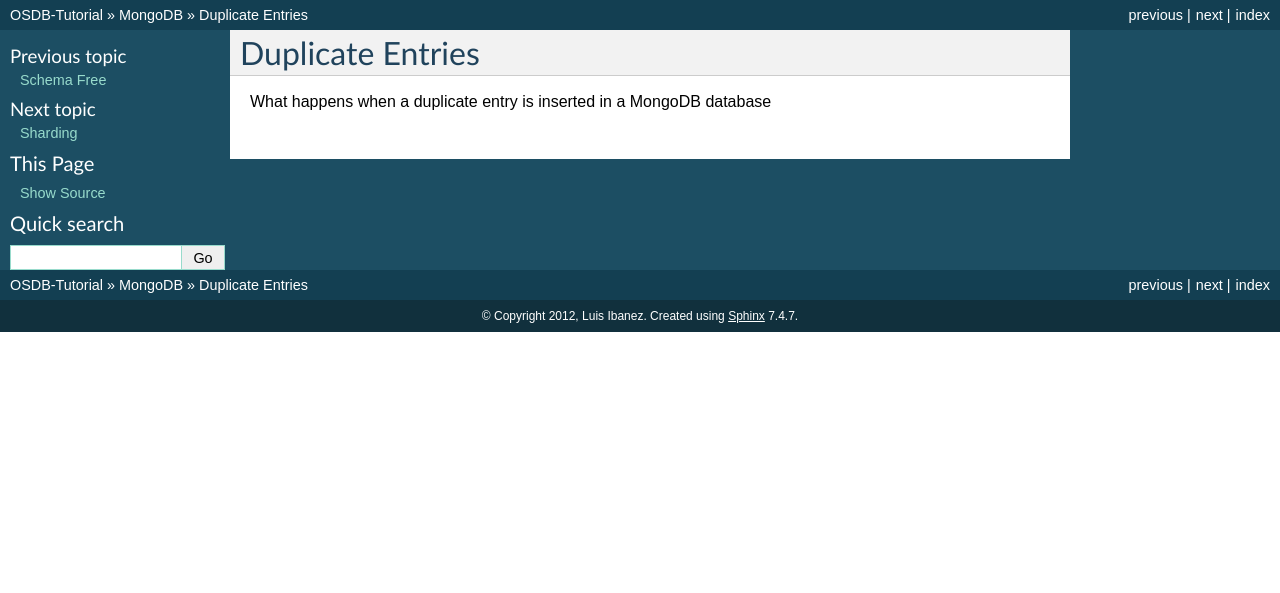
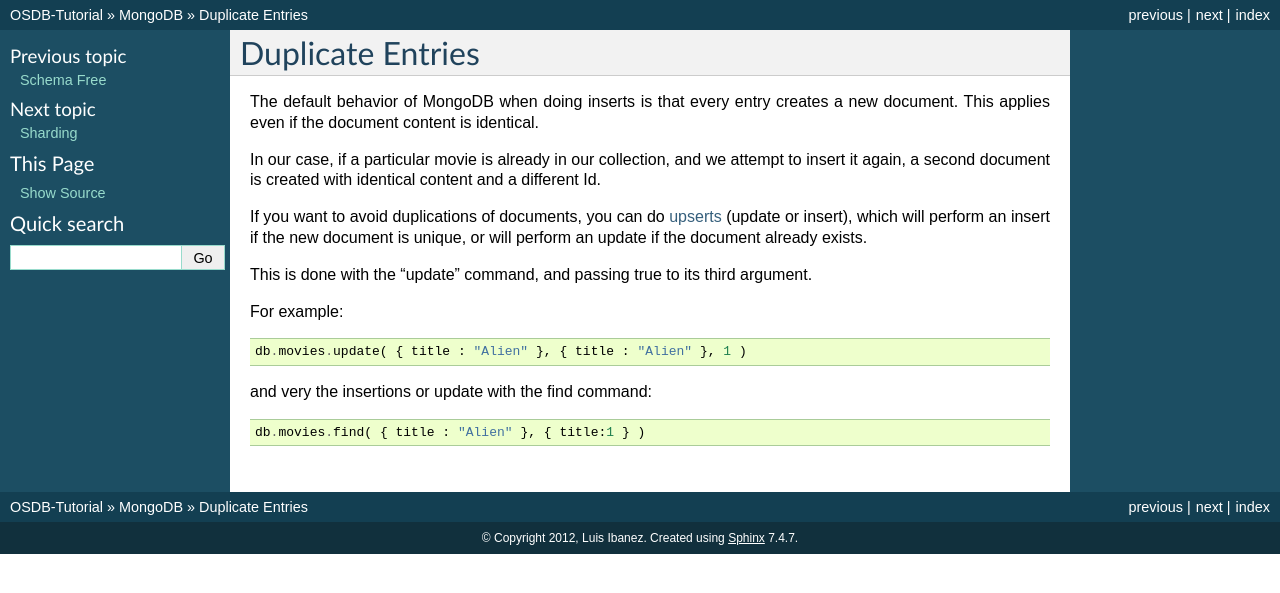
Before and after one commit to luisibanez/open-source-databases-tutorial, a Sphinx documentation site: the page built from source/MongoDB/DuplicateEntries.rst, in a window 1280 px wide. Shown: the top 593 px of the page. Built offline with Sphinx 7.4.7, drawn with Linux system fonts in a browser that asks for light colours.

Commit message:
Added comments about duplicates.

```diff
--- a/source/MongoDB/DuplicateEntries.rst
+++ b/source/MongoDB/DuplicateEntries.rst
@@ -1,4 +1,30 @@
 Duplicate Entries
 =================
 
-What happens when a duplicate entry is inserted in a MongoDB database
+The default behavior of MongoDB when doing inserts is that every entry creates
+a new document. This applies even if the document content is identical.
+
+In our case, if a particular movie is already in our collection, and we attempt
+to insert it again, a second document is created with identical content and a
+different Id.
+
+If you want to avoid duplications of documents, you can do `upserts`_ (update
+or insert), which will perform an insert if the new document is unique, or will
+perform an update if the document already exists.
+
+This is done with the "update" command, and passing true to its third argument.
+
+For example:
+
+::
+
+   db.movies.update( { title : "Alien" }, { title : "Alien" }, 1 )
+
+and very the insertions or update with the find command:
+
+::
+
+   db.movies.find( { title : "Alien" }, { title:1 } )
+
+
+.. _upserts: http://www.mongodb.org/display/DOCS/Updating#Updating-{{upserts}}
```
